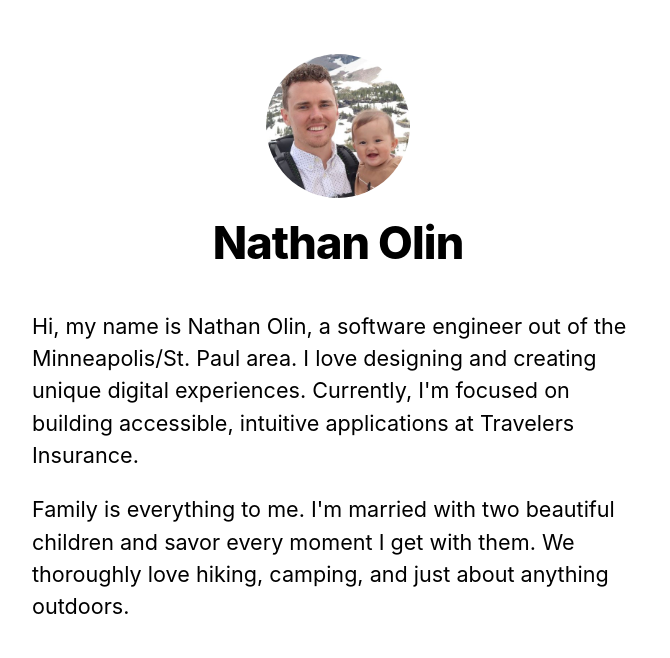
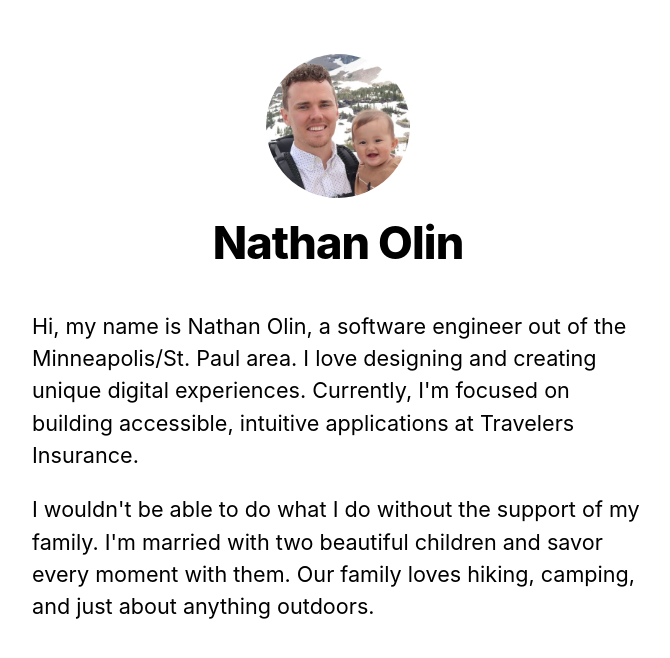
Before and after one commit to nateolin/Nathan-Olin-Portfolio, a Next.js app: page / in a window 1280 px wide. Shown: the top 658 px of the page, without its empty margins (302-972 px from the left). Built offline with nearby package versions, Linux system fonts and the light colour scheme.

Commit message:
feat: intro rewrite

```diff
--- a/pages/index.js
+++ b/pages/index.js
@@ -28,9 +28,10 @@ export default function Home({ allPostsData }) {
           intuitive applications at Travelers Insurance.
         </p>
         <p>
-          Family is everything to me. I'm married with two beautiful children
-          and savor every moment I get with them. We thoroughly love hiking,
-          camping, and just about anything outdoors.
+          I wouldn't be able to do what I do without the support of my family.
+          I'm married with two beautiful children and savor every moment with
+          them. Our family loves hiking, camping, and just about anything
+          outdoors.
         </p>
       </section>
       {/* <section className={`${utilStyles.headingMd} ${utilStyles.padding1px}`}>
```
